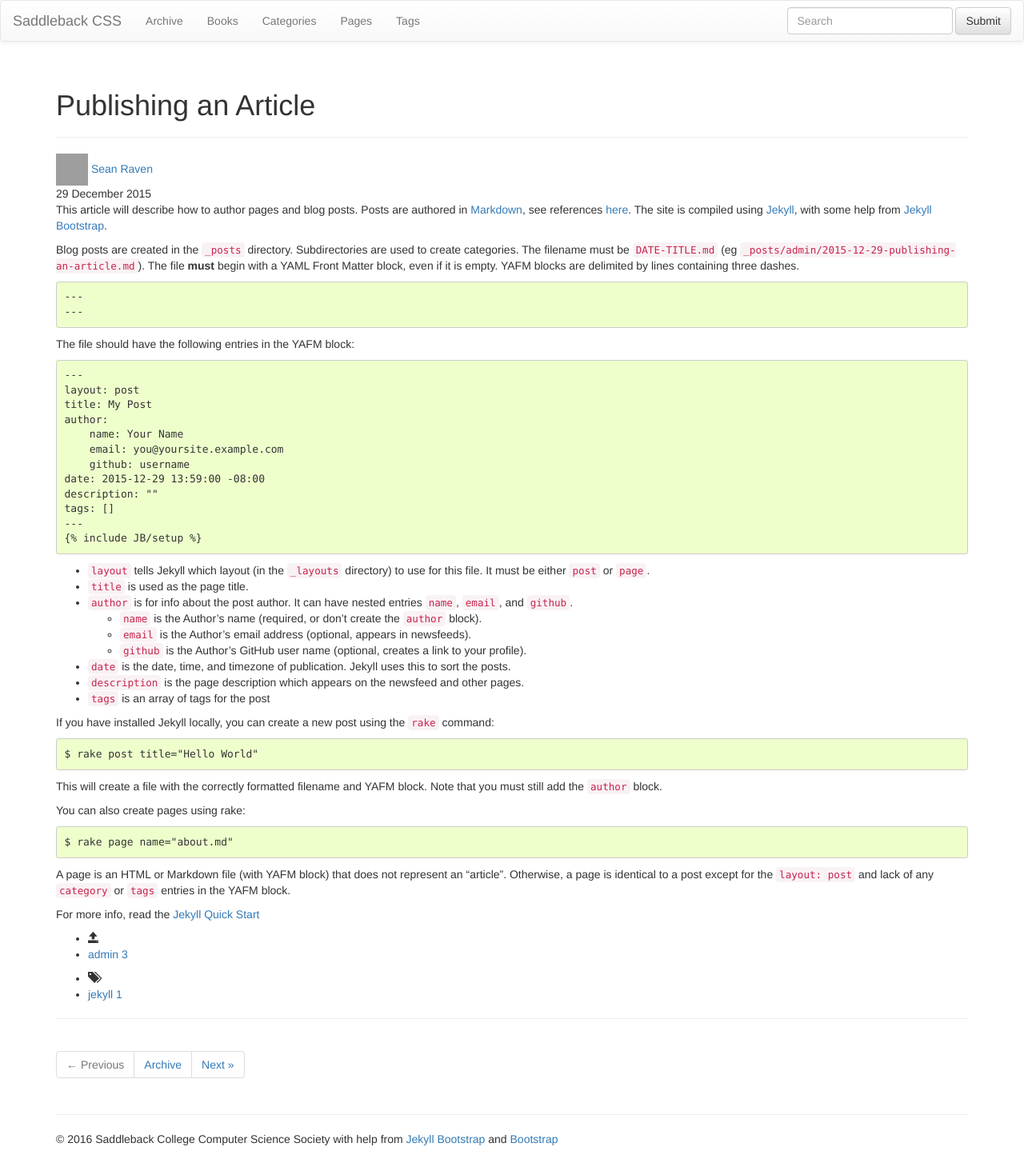
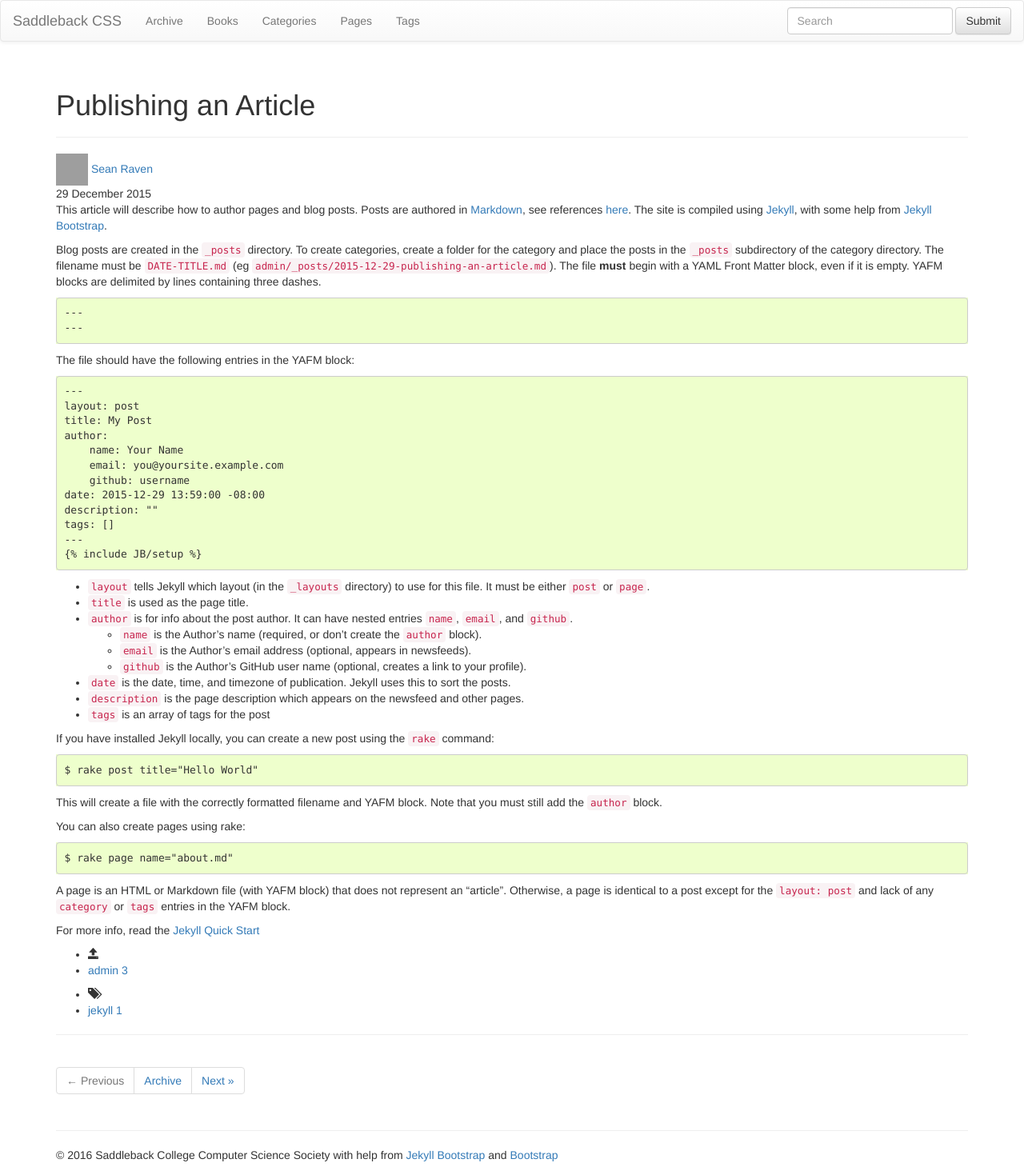
Before and after one commit to SaddlebackCSS/SaddlebackCSS.github.io, a Jekyll site: the page built from admin/_posts/2015-12-29-publishing-an-article.md, in a window 1280 px wide. Shown: the whole page at 80% size. Built offline with Jekyll 4.4.1, drawn with Linux system fonts in a browser that asks for light colours; nearby versions of some CDN libraries; library files that are not in the unit come from our copies; grey boxes are pictures that could not be loaded.

Commit message:
correct the first post - categories are inside-out

```diff
--- a/admin/_posts/2015-12-29-publishing-an-article.md
+++ b/admin/_posts/2015-12-29-publishing-an-article.md
@@ -19,8 +19,9 @@ Posts are authored in [Markdown][], see references [here][mastering-markdown].
 The site is compiled using [Jekyll][], with some help from [Jekyll Bootstrap][].
 
 Blog posts are created in the `_posts` directory.
-Subdirectories are used to create categories.
-The filename must be `DATE-TITLE.md` (eg `_posts/admin/2015-12-29-publishing-an-article.md`).
+To create categories, create a folder for the category and place the posts in
+the `_posts` subdirectory of the category directory.
+The filename must be `DATE-TITLE.md` (eg `admin/_posts/2015-12-29-publishing-an-article.md`).
 The file **must** begin with a YAML Front Matter block, even if it is empty.
 YAFM blocks are delimited by lines containing three dashes.
 
```
